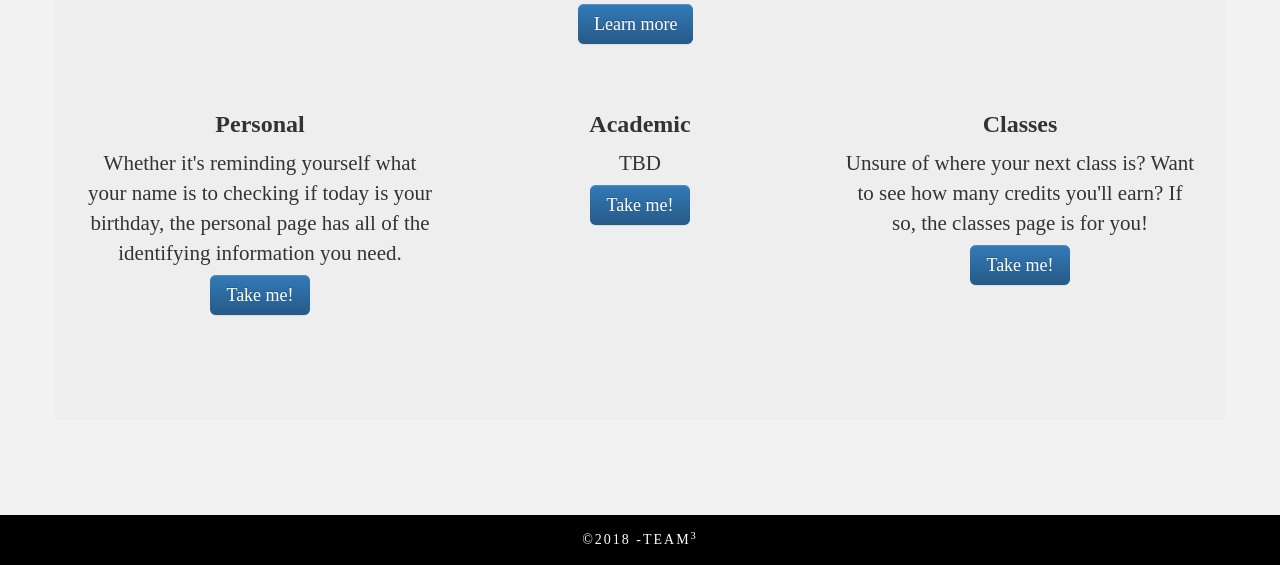
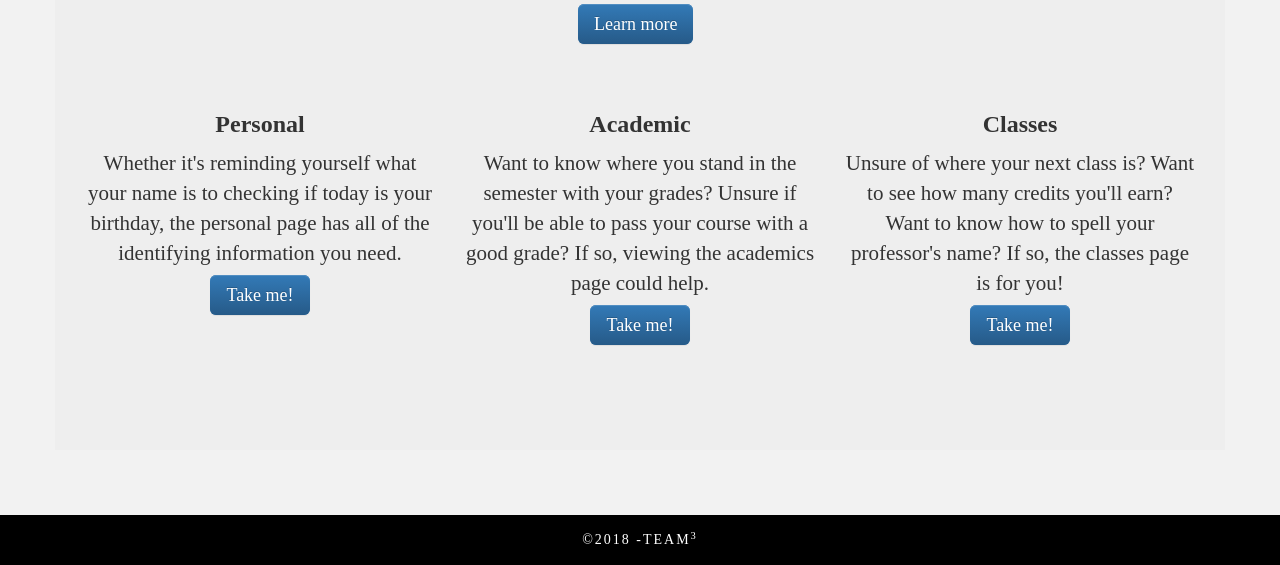
Before and after one commit to AveryBuehler/StudentWebAccess, a website: page views/index.html in a window 1280 px wide. Shown: the part 235-800 px from the top of the page. Drawn offline with nearby package versions, Linux system fonts and the light colour scheme; a script that the page names is missing.

Commit message:
Update index.html

```diff
--- a/views/index.html
+++ b/views/index.html
@@ -44,7 +44,7 @@
                 <div class="card">
                     <div class="card-body">
                         <h3 class="card-title"><strong>Academic</strong></h5>
-                            <p class="card-text">TBD</p>
+                            <p class="card-text">Want to know where you stand in the semester with your grades? Unsure if you'll be able to pass your course with a good grade? If so, viewing the academics page could help.</p>
                             <a href="/students/academic" class="btn-lg btn-primary">Take me!</a>
                     </div>
                 </div>
@@ -53,7 +53,7 @@
                 <div class="card">
                     <div class="card-body">
                         <h3 class="card-title"><strong>Classes</strong></h5>
-                            <p class="card-text">Unsure of where your next class is? Want to see how many credits you'll earn? If so, the classes page is for you!</p>
+                            <p class="card-text">Unsure of where your next class is? Want to see how many credits you'll earn? Want to know how to spell your professor's name? If so, the classes page is for you!</p>
                             <a href="/students/classes" class="btn-lg btn-primary">Take me!</a>
                     </div>
                 </div>
```
